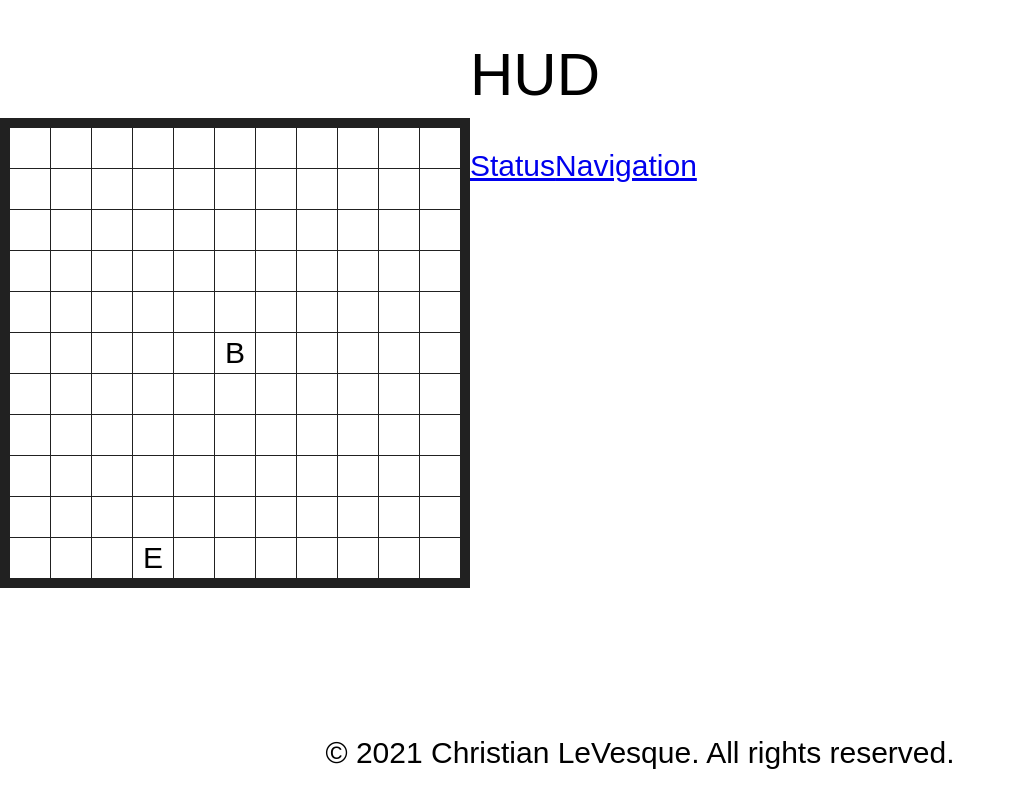
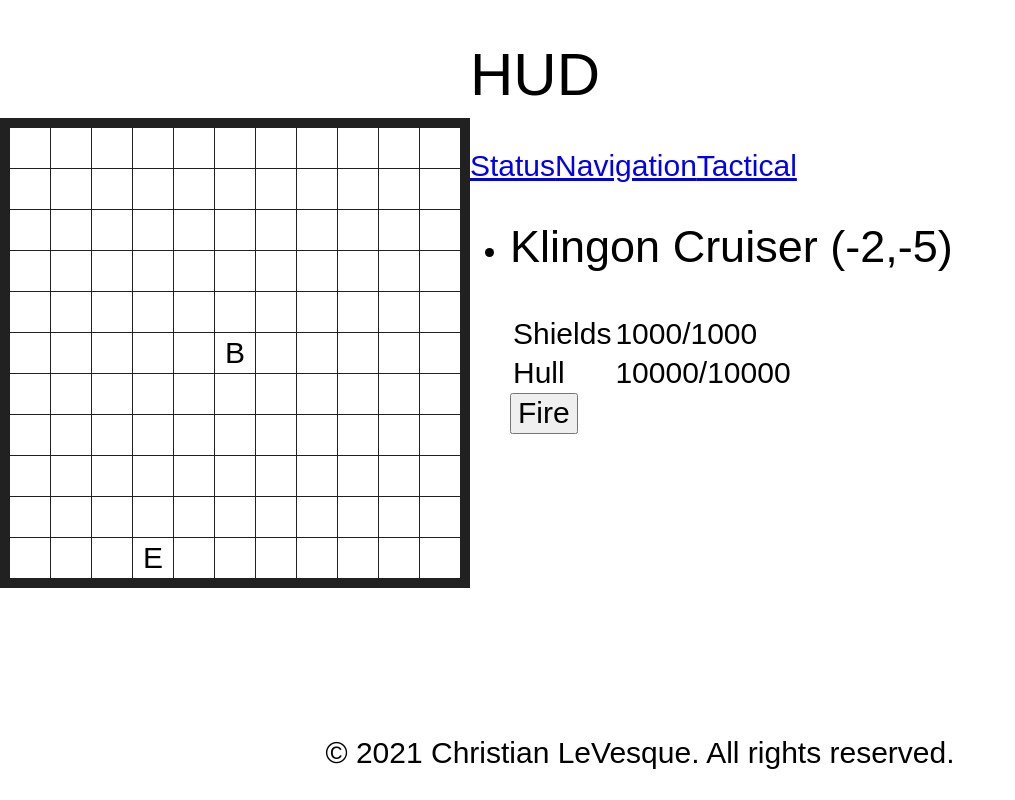
Before and after one commit to christianlevesque/starfleet-simulator, a React app: page /tactical in a window 1280 px wide. Shown: the whole page, without its empty margins (0-1015 px from the left). Built offline with nearby package versions, Linux system fonts and the light colour scheme; a web font is replaced by a local one.

Commit message:
saving work on combat

```diff
--- a/src/components/game/Hud.tsx
+++ b/src/components/game/Hud.tsx
@@ -4,17 +4,22 @@ import { Switch, Route, NavLink } from "react-router-dom"
 import { playerSelector } from "@/game/ships/store"
 import Stats from "@/components/game/Stats"
 import Navigation from "@/components/game/Navigation"
+import { ApplicationState } from "@/tools/definitions/general"
+import { Simulate } from "react-dom/test-utils"
+import Tactical from "@/components/game/Tactical"
 
 const Hud: React.FunctionComponent = (): JSX.Element => {
 
 	const player = useSelector(playerSelector)
+	const enemies = useSelector((s: ApplicationState) => s.ships.filter(s => player && s.solarSystem === player.solarSystem && s.id !== player.id))
 
 	return (
 		<section className="app__panel hud">
 			<h1>HUD</h1>
 			<nav>
 				<NavLink to="/">Status</NavLink>
-				<NavLink to="/nav">Navigation</NavLink>
+				<NavLink to="/navigation">Navigation</NavLink>
+				<NavLink to="/tactical">Tactical</NavLink>
 			</nav>
 			<Switch>
 				<Route
@@ -23,8 +28,14 @@ const Hud: React.FunctionComponent = (): JSX.Element => {
 				>
 					<Stats player={player} />
 				</Route>
-				<Route path="/nav">
+				<Route path="/navigation">
 					<Navigation />
+				</Route>
+				<Route path="/tactical">
+					<Tactical
+						player={player}
+						enemies={enemies}
+					/>
 				</Route>
 			</Switch>
 		</section>
--- /dev/null
+++ b/src/components/game/Tactical.tsx
@@ -0,0 +1,59 @@
+import * as React from "react"
+import { useDispatch } from "react-redux"
+
+import { Ship } from "@/game/ships/types"
+import { fireOnShip } from "@/game/ships/store"
+
+type TacticalProps = {
+	player: Ship
+	enemies: Ship[]
+}
+
+const Tactical: React.FunctionComponent<TacticalProps> = ({ player, enemies }: TacticalProps): JSX.Element => {
+
+	const dispatch = useDispatch()
+
+	function fireOnTarget(id: string) {
+		dispatch(fireOnShip({
+			sourceId: player.id,
+			targetId: id
+		}))
+	}
+
+	return (
+		<article>
+			<ul>
+				{enemies && enemies.map((enemy, i) => (
+					<li key={i}>
+						<article>
+							<h2>{enemy.faction} {enemy.type} ({enemy.x},{enemy.y})</h2>
+							<table>
+								<thead>
+								<tr>
+									<th/>
+									<th/>
+								</tr>
+								</thead>
+								<tbody>
+								<tr>
+									<td>Shields</td>
+									<td>{enemy.shields}/{enemy.maxShields}</td>
+								</tr>
+								<tr>
+									<td>Hull</td>
+									<td>{enemy.hp}/{enemy.maxHp}</td>
+								</tr>
+								</tbody>
+							</table>
+							<button onClick={() => fireOnTarget(enemy.id)}>
+								Fire
+							</button>
+						</article>
+					</li>
+				))}
+			</ul>
+		</article>
+	)
+}
+
+export default Tactical
--- a/src/game/ships/store.ts
+++ b/src/game/ships/store.ts
@@ -1,11 +1,12 @@
 import { Action, ApplicationState } from "@/tools/definitions/general"
-import { Ship, ShipMovement } from "@/game/ships/types"
+import { FireOnShip, Ship, ShipMovement } from "@/game/ships/types"
 import { createGuid } from "@/tools/utils"
 import { calculateDistance, calculateNeededDilithium, calculateMoveCost, shipCanMove, DILITHIUM_CONVERSION_FACTOR } from "@/game/utils"
 
 export const ADD_SHIP = "ADD_SHIP"
 export const MOVE_SHIP = "MOVE_SHIP"
 export const CONVERT_DILITHIUM = "CONVERT_DILITHIUM"
+export const FIRE_ON_SHIP = "FIRE_ON_SHIP"
 
 export function addShip(ship: Ship): Action<Ship> {
 	return {
@@ -28,6 +29,13 @@ export function convertDilithium(id: string): Action<string> {
 	}
 }
 
+export function fireOnShip(combat: FireOnShip): Action<FireOnShip> {
+	return {
+		type: FIRE_ON_SHIP,
+		payload: combat
+	}
+}
+
 export function playerSelector(state: ApplicationState): Ship {
 	return state.ships.find(s => s?.id === "player")
 }
@@ -40,6 +48,8 @@ export default function(ships: Ship[] = [], action: Action<unknown>): Ship[] {
 			return moveShipCase(ships, action.payload as ShipMovement)
 		case CONVERT_DILITHIUM:
 			return convertDilithiumCase(ships, action.payload as string)
+		case FIRE_ON_SHIP:
+			return fireOnShipCase(ships, action.payload as FireOnShip)
 		default:
 			return ships
 	}
@@ -86,3 +96,32 @@ function convertDilithiumCase(ships: Ship[], id: string): Ship[] {
 		return s
 	})
 }
+
+function fireOnShipCase(ships: Ship[], combat: FireOnShip): Ship[] {
+	const source = ships.find(s => s.id === combat.sourceId)
+	const target = ships.find(s => s.id === combat.targetId)
+
+	source.forwardWeapons.forEach(weapon => {
+		if (source.energy < weapon.useCost)
+			return
+
+		source.energy -= weapon.useCost
+
+		const distance = calculateDistance(source.x, target.x, source.y, target.y)
+		const dissipation = distance * weapon.dissipation
+		const damage = weapon.damageBase - (weapon.damageBase * dissipation)
+		if (target.shields > 0) {
+			// regular shield damage
+			target.shields -= damage * weapon.shieldMx
+			if (target.shields < 0)
+				target.shields = 0
+
+			// bleed damage
+			target.hp -= damage * weapon.hullMx * weapon.bleed
+		}
+		else
+			target.hp -= damage * weapon.hullMx
+	})
+
+	return [...ships]
+}
--- a/src/game/ships/types.ts
+++ b/src/game/ships/types.ts
@@ -2,15 +2,15 @@ import { Weapon } from "@/game/weapons/types"
 import { Component, SolarSystems } from "@/game/types"
 
 export enum ShipClass {
-	Cruiser,
-	Science,
-	Tactical
+	Cruiser = "Cruiser",
+	Science = "Science",
+	Tactical = "Tactical"
 }
 
 export enum ShipFaction {
-	Federation,
-	Klingon,
-	Romulan
+	Federation = "Federation",
+	Klingon = "Klingon",
+	Romulan = "Romulan"
 }
 
 export type Ship = {
@@ -40,3 +40,8 @@ export type ShipMovement = {
 	x: number,
 	y: number
 }
+
+export type FireOnShip = {
+	sourceId: string,
+	targetId: string
+}
--- a/src/game/weapons/instances.ts
+++ b/src/game/weapons/instances.ts
@@ -9,6 +9,7 @@ export const phaserArray: Weapon = {
 	hullMx: 1,
 	shieldMx: 1,
 	systemMx: 1,
+	damageBase: 250,
 	bleed: 0,
 	dissipation: 0.05,
 	active: false,
@@ -26,6 +27,7 @@ export const photonTorpedo: Weapon = {
 	hullMx: 1.5,
 	shieldMx: 0.25,
 	systemMx: 1.25,
+	damageBase: 750,
 	bleed: 0.1,
 	dissipation: 0,
 	active: false,
@@ -43,6 +45,7 @@ export const disruptorCannon: Weapon = {
 	hullMx: 0,
 	shieldMx: 1.75,
 	systemMx: 1.25,
+	damageBase: 150,
 	bleed: 0.2,
 	dissipation: 0.15,
 	active: false,
@@ -63,6 +66,7 @@ export const plasmaTorpedo: Weapon = {
 	hullMx: 1,
 	shieldMx: 0,
 	systemMx: 2,
+	damageBase: 1000,
 	bleed: .3,
 	dissipation: 0.25,
 	active: false,
--- a/src/game/weapons/types.ts
+++ b/src/game/weapons/types.ts
@@ -4,6 +4,7 @@ export type Weapon = {
     shieldMx: number
     hullMx: number
     systemMx: number
+	damageBase: number
 	bleed: number
 	dissipation: number
 } & Component
```
Also changed, not shown: src/game/combatUtils.ts (added).
